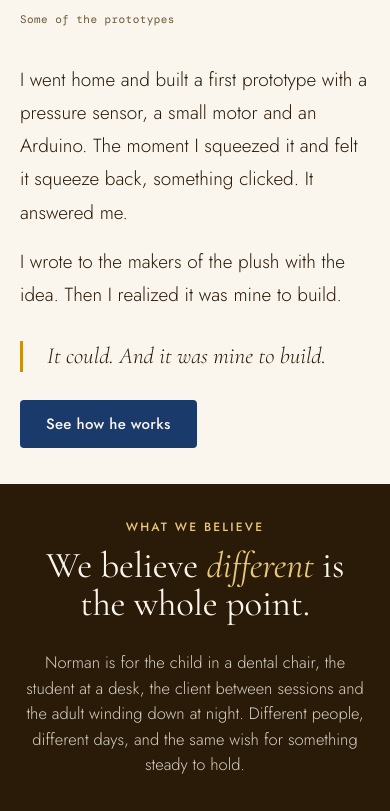
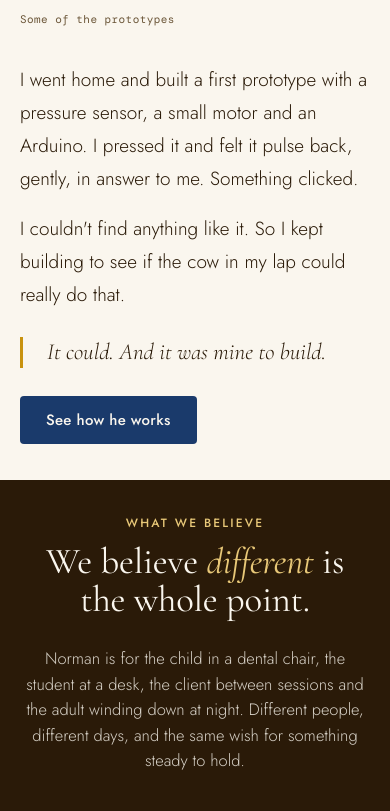
Before and after one commit to CalmCompanionC2/yourcalmcompanion, a plain HTML site: page our-story.html in a window 390 px wide. Shown: the part 1295-2106 px from the top of the page. Drawn offline with nearby package versions, Linux system fonts and the light colour scheme; a web font is replaced by a local one.

Commit message:
Add files via upload

```diff
--- a/brand.css
+++ b/brand.css
@@ -1233,7 +1233,7 @@ body { margin: 0; background: var(--cc-cream); }
   body[data-page="Our-Story"] div[style*="auto-fit"] > div:not(.stack) > div { order: 4; margin-bottom: 10px; }
   body[data-page="Our-Story"] .stack > p:nth-child(3) { order: 5; }
   body[data-page="Our-Story"] .stack > p:nth-child(4) { order: 6; }
-  body[data-page="Our-Story"] .stack > p.quote { order: 7; margin: 14px 0 6px !important; font-size: 23px !important; }
+  body[data-page="Our-Story"] .stack > p.quote { order: 7; margin: 10px 0 6px !important; font-size: 23px !important; }
   body[data-page="Our-Story"] .stack > p:last-child { order: 8; margin-top: 6px !important; }
 
   /* FAQ hero */
@@ -1264,4 +1264,13 @@ body[data-page="Home"] .dif-hero p.lede { color: var(--cc-cream) !important; }
   body[data-page="Contact"] .sec.bg-warm > .wrap > div[style*="position:relative"] { margin-bottom: 0 !important; }
 }
 
+.eb-w { white-space: nowrap; }
+@media (max-width: 640px) {
+  /* Home hero eyebrow: one line where it fits, wraps between words if not */
+  body[data-page="Home"] .hero-split .eyebrow { font-size: 11px; letter-spacing: .1em; }
+  /* Home fact row: cards so the row reads as swipable */
+  body[data-page="Home"] .cols3:has(> .fact) { padding-bottom: 10px !important; }
+  body[data-page="Home"] .cols3:has(> .fact) > .fact { background: #fff; border: 1px solid var(--hair); border-radius: 14px; box-shadow: 0 1px 4px rgba(42, 26, 8, .07); padding: 22px 16px 24px !important; }
+}
+
 .tq.c { margin-left: 3px; vertical-align: -.2em; }
--- a/our-story.html
+++ b/our-story.html
@@ -50,9 +50,9 @@
 <div style="display:grid;grid-template-columns:repeat(auto-fit,minmax(min(100%,340px),1fr));gap:clamp(28px,4vw,56px);align-items:start;font-size:19px;line-height:1.75"><div class="stack">
 <p>I have always needed a little more than the world typically offers. More weight, more movement, more time.</p>
 <p>One night at a ballet I had a weighted Highland cow in my lap and a haptic wristband on my ankle. The gentle vibration was helping, and then one question came to me. What if the cow I was holding could do that too?</p>
-<p>I went home and built a first prototype with a pressure sensor, a small motor and an Arduino. The moment I squeezed it and felt it squeeze back, something clicked. It answered me.</p>
-<p>I wrote to the makers of the plush with the idea. Then I realized it was mine to build.</p>
-<p class="quote" style="border-left:3px solid var(--cc-gold);padding-left:24px;margin:56px 0 0;font-size:clamp(22px,2.3vw,30px);line-height:1.35">It could. And it was mine to build.</p>
+<p>I went home and built a first prototype with a pressure sensor, a small motor and an Arduino. I pressed it and felt it pulse back, gently, in answer to me. Something clicked.</p>
+<p>I couldn't find anything like it. So I kept building to see if the cow in my lap could really do that.</p>
+<p class="quote" style="border-left:3px solid var(--cc-gold);padding-left:24px;margin:36px 0 0;font-size:clamp(22px,2.3vw,30px);line-height:1.35">It could. And it was mine to build.</p>
 <p style="margin-top:44px"><a class="btn btn-navy" href="meet-norman.html#modes">See how he works</a></p></div>
 <div style="display:grid;gap:28px"><p class="quote" style="border-left:3px solid var(--cc-gold);padding-left:24px;margin:0;font-size:clamp(24px,2.6vw,34px);line-height:1.3">What if the thing you hold for comfort could also respond to you?</p>
 <div><div class="img-card" style="aspect-ratio:4/5;max-width:480px"><img src="suz-prototypes.jpg" alt="Suz smiling in warm evening light with several Highland cow prototypes" style="width:100%;height:100%;object-fit:cover"></div><p class="cap" style="margin-top:12px">Some of the prototypes</p></div></div></div></div></section>
```
Also changed, not shown: index.html (+1 -1 lines).
